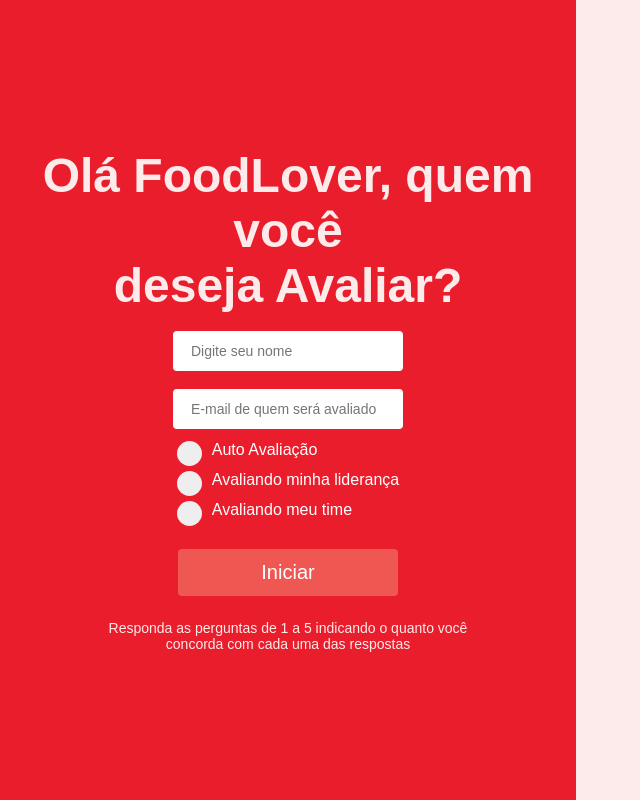
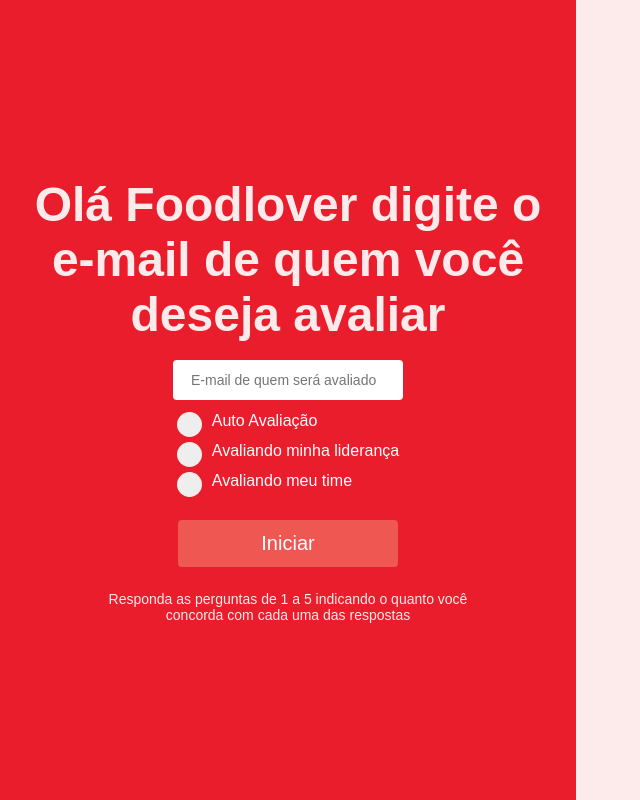
Before and after one commit to lucas-urquiza/Feedback_Ifood, a React (Create React App) app: page / in a window 1280 px wide. Shown: the whole page, without its empty margins (0-640 px from the left). Built offline with nearby package versions, Linux system fonts and the light colour scheme; a web font is replaced by a local one.

Commit message:
Ajusta formulário tela inicial e mensagem da avaliacao

```diff
--- a/src/App.js
+++ b/src/App.js
@@ -1,6 +1,5 @@
   import Swal from 'sweetalert2'
   import withReactContent from 'sweetalert2-react-content'
-
   import { useEffect, useState } from "react";
   import { QUESTIONS } from './constants'
   import retangulo from './imgs/retangulo.svg';
@@ -104,7 +103,6 @@
       }
 
       const feedbackInformations = {
-        avaliador: nameToFeedback,
         avaliado: targetNameToFeedback,
         tipoDeAvaliacao: feedbackType,
         respostas: answers,
@@ -181,11 +179,10 @@
 
         {/* Lado Esquerdo */}
         <div className="infoBox">
-          {canStart ? ( <h1>Olá FoodLover, quem você <br/> deseja Avaliar?</h1>) : (
-            <>
-            <h1 className="hideOnMobile">Como {targetNameToFeedback ? `${targetNameToFeedback} está` : 'nossos líderes estão'} desenvolvendo novos líderes?
+          {canStart ? ( <h1>Olá Foodlover digite o e-mail de quem você deseja avaliar</h1>) : (
+            <h1 className="hideOnMobile">
+              Como o Foodlover avaliado esta desenvolvendo novos lideres?
             </h1>
-            </>
           ) }
 
 
@@ -275,9 +272,6 @@
                         <br/>
                         <br/>
                         Recomendamos que você realize o teste a cada 2 meses.
-
-
-
                       </span>
                       </>
                     )}
--- a/src/components/InitialForm.js
+++ b/src/components/InitialForm.js
@@ -1,18 +1,15 @@
 import React from "react"
 
-const InitialForm = ({onSubmitForm, nameToFeedback, handleInputName, targetNameToFeedback, handleInputTargetName, feedbackType, setFeedbackType, setTargetNameToFeedback}) => {
+const InitialForm = ({onSubmitForm, targetNameToFeedback, handleInputTargetName, feedbackType, setFeedbackType}) => {
 
     return (
     	<form className="form" onSubmit={onSubmitForm}>
-            <input value={nameToFeedback} onChange={handleInputName} className="inputName" placeholder={`Digite seu nome ${feedbackType === 'minhaLideranca' ? '- opcional' : ``}`} title="Ao avaliar liderança é opcional" required={feedbackType === "autoAvaliacao"} maxLength={40} type="text"/>
-            <input value={targetNameToFeedback} disabled={feedbackType === "autoAvaliacao"} onChange={handleInputTargetName} className="inputName" placeholder="E-mail de quem será avaliado" required={feedbackType !== 'autoAvaliacao'}  maxLength={40} type="email" />
+            <input value={targetNameToFeedback} onChange={handleInputTargetName} className="inputName" placeholder="E-mail de quem será avaliado" required={true}  maxLength={40} type="email" />
 
             <div className="type_avaliation_box">
                 <label className="inputContainer">Auto Avaliação
                     <input type="radio" required name="avaliationType" checked={feedbackType === "autoAvaliacao"} value="autoAvaliacao" onChange={ (e) => {
-
                         setFeedbackType(e.target.value)
-                        setTargetNameToFeedback(nameToFeedback)
                     }} />
                     <span className="checkmark"></span>
                 </label>
```
